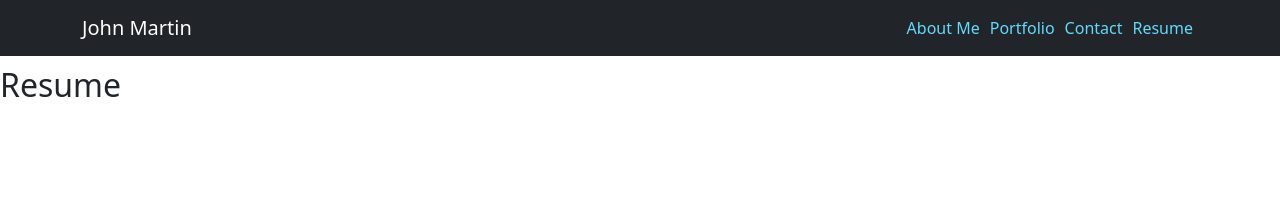
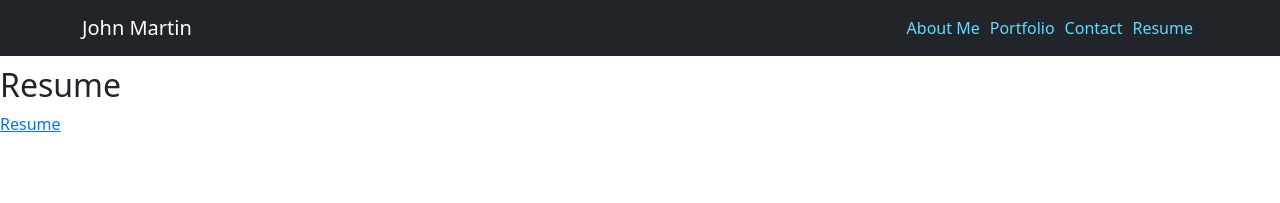
Before and after one commit to gemsjohn/tawny-port, a React (Create React App) app: page /resume in a window 1280 px wide. Shown: the top 203 px of the page. Built offline with nearby package versions, Linux system fonts and the light colour scheme.

Commit message:
updated resume page to add a downloadable version of my resume

```diff
--- a/src/routes/resume.jsx
+++ b/src/routes/resume.jsx
@@ -1,11 +1,23 @@
+import React from 'react';
 import { Footer } from '../footer';
 import { Header } from '../header';
+import resume from '../assets/CV_JM.pdf';
+
+class DownloadLink extends React.Component {
+  render() {
+      return (
+          <a href={this.props.src} download>{this.props.children}</a>
+      )
+  }
+}
+
 export default function Resume() {
     return (
       <>
       <Header />
       <div className="App">
         <h2>Resume</h2>
+        <DownloadLink src={resume}>Resume</DownloadLink>
       </div>
       <Footer />
       </>
```
Also changed, not shown: 1 other file (tests, documents, lock files or other folders).
